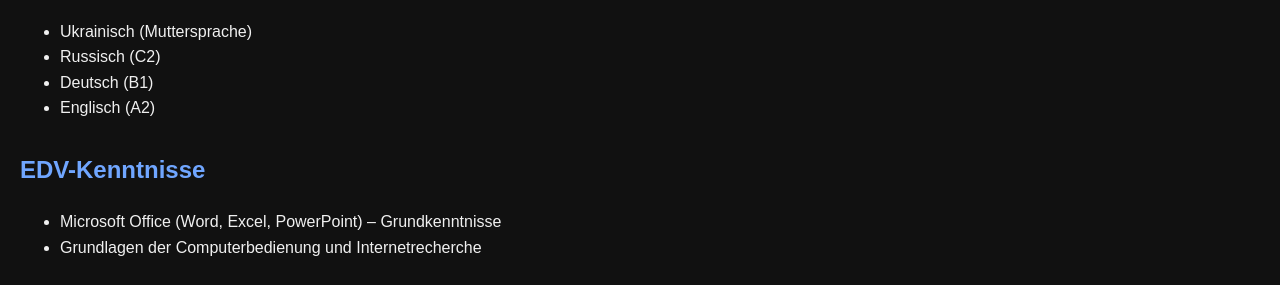
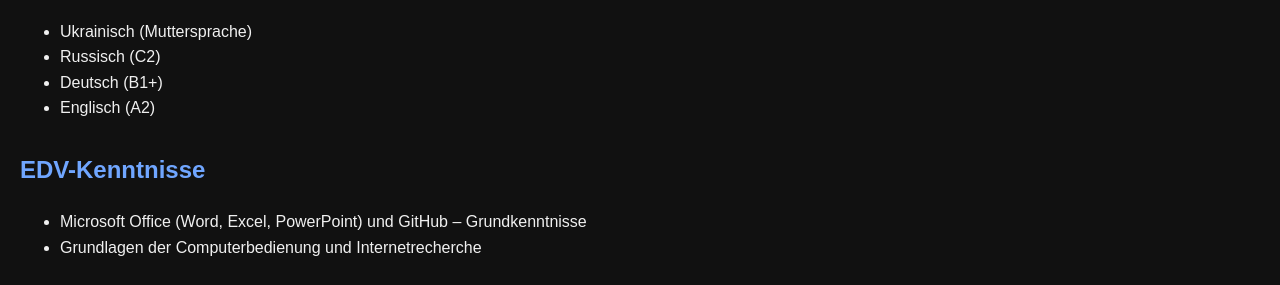
Before and after one commit to oleksandrshobotenko/oleksandrshobotenko.github.io, a plain HTML site: page index.html in a window 1280 px wide. Shown: the part 643-928 px from the top of the page. Drawn offline with Linux system fonts and the light colour scheme.

Commit message:
Update index.html

```diff
--- a/index.html
+++ b/index.html
@@ -61,7 +61,7 @@
     <ul>
       <li>Ukrainisch (Muttersprache)</li>
       <li>Russisch (C2)</li>
-      <li>Deutsch (B1)</li>
+      <li>Deutsch (B1+)</li>
       <li>Englisch (A2)</li>
     </ul>
   </div>
@@ -69,7 +69,7 @@
   <div class="section">
     <h2>EDV-Kenntnisse</h2>
     <ul>
-      <li>Microsoft Office (Word, Excel, PowerPoint) – Grundkenntnisse</li>
+      <li>Microsoft Office (Word, Excel, PowerPoint) und GitHub – Grundkenntnisse</li>
       <li>Grundlagen der Computerbedienung und Internetrecherche</li>
     </ul>
   </div>
```
